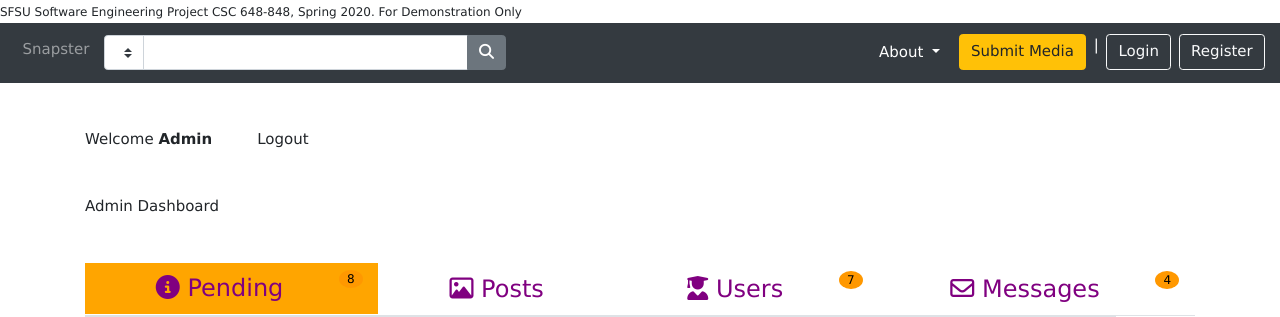
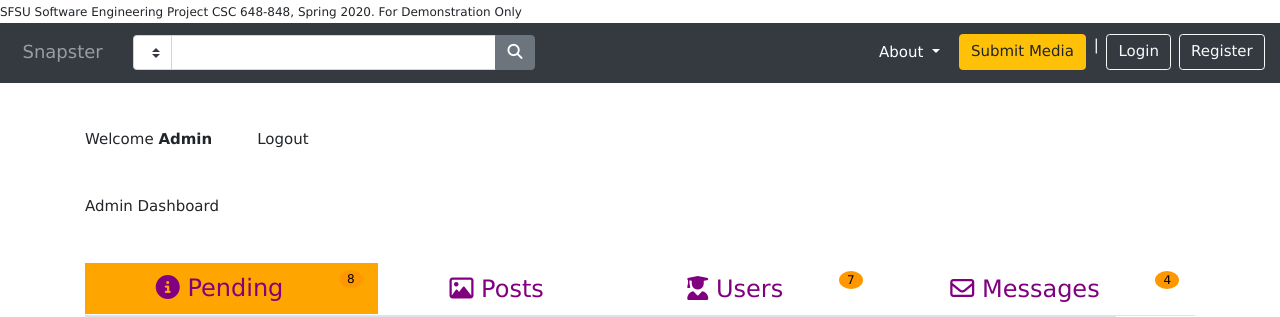
Before and after one commit to Rockstar5645/csc-648, a Flask app: page /admin_page in a window 1280 px wide. Shown: the top 317 px of the page. Run offline with Flask 2, Linux system fonts and the light colour scheme; lists and menus that the app fills with data are empty; some libraries are stand-ins or nearby versions.

Commit message:
Increased the size of the home link on the nav bar, and increased the margin between the home link and the search bar.

```diff
--- a/application/src/app_pkg/templates/navbar.html
+++ b/application/src/app_pkg/templates/navbar.html
@@ -65,12 +65,12 @@
     <div class="collapse navbar-collapse" id="menu">
         <ul class="navbar-nav mr-auto">
             <li class="nav-item">
-                <a class="nav-link mr-sm-auto" href="/">Snapster</a>
+                <a class="nav-link mr-sm-auto" href="/" style="font-size: large;">Snapster</a>
             </li>
             <li class="nav-item">
                 <!--    SEARCH AND FILTER FORM       -->
                 <form class="form-inline" action="{{ url_for('search') }}" method="POST">
-                    <div class="input-group mt-1 mb-1 ml-lg-2">
+                    <div class="input-group mt-1 mb-1 ml-lg-4">
                         <div class="input-group-prepend">
                             {{ form.category(class_="btn custom-select") }}
                         </div>
```
